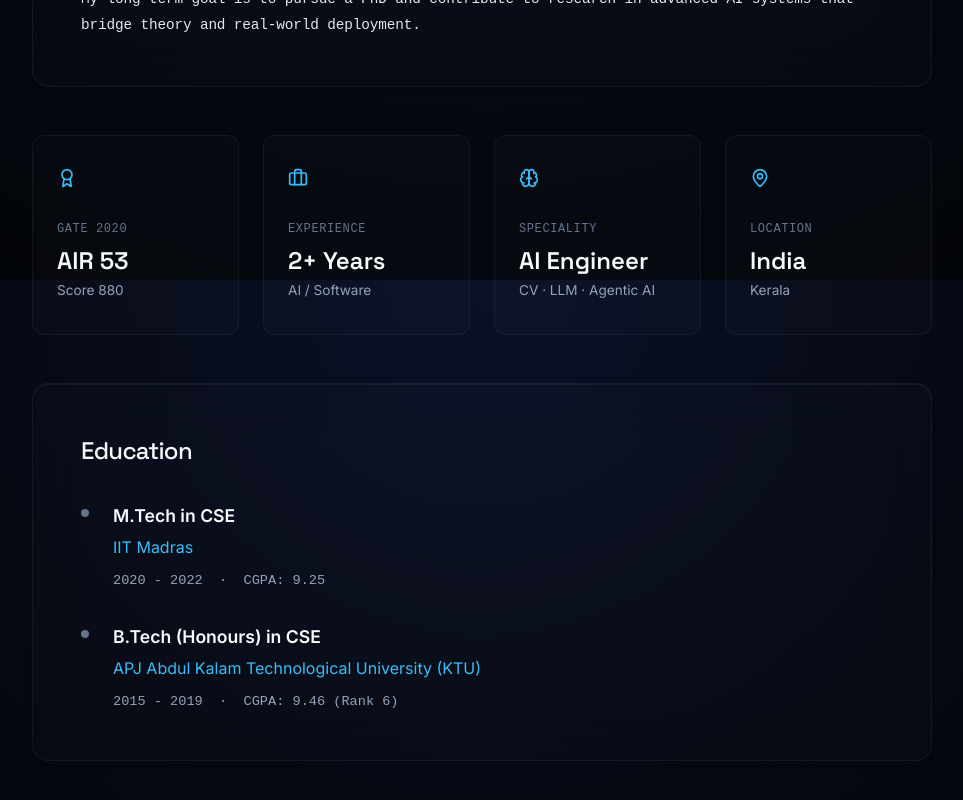
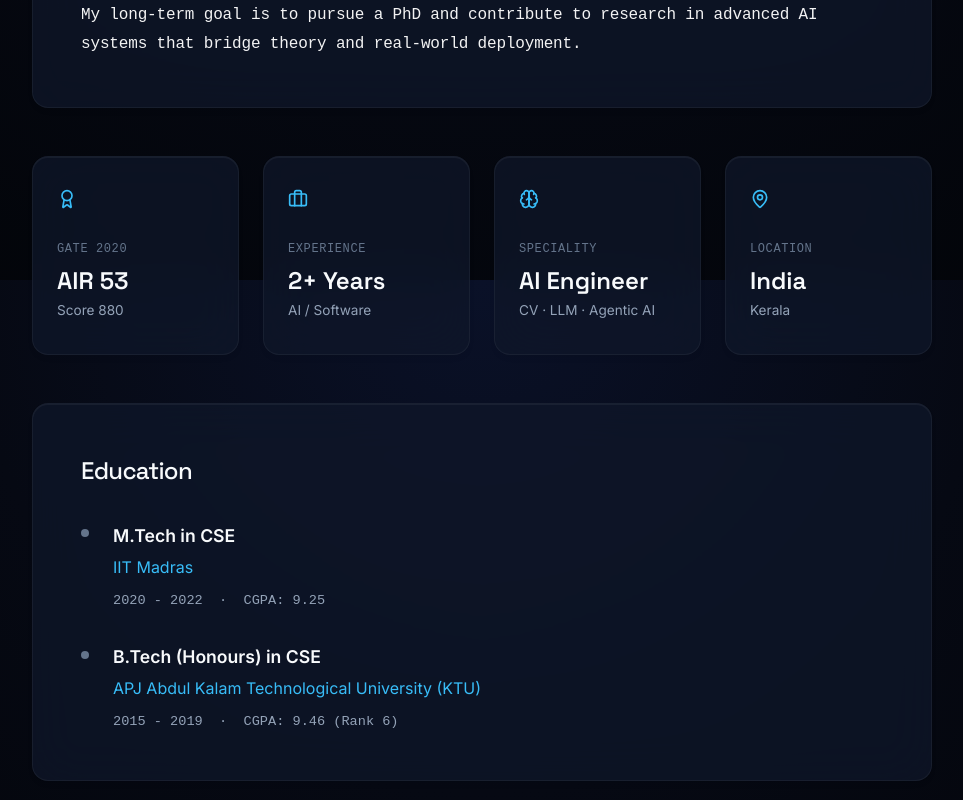
Before and after one commit to a-pt/portfolio, a React (Vite) app: page / in a window 1280 px wide. Shown: the part 1320-2120 px from the top of the page, without its empty margins (158-1121 px from the left). Built offline with nearby package versions, Linux system fonts and the light colour scheme.

Commit message:
fix asthetics for about section

```diff
--- a/src/components/About.jsx
+++ b/src/components/About.jsx
@@ -39,7 +39,7 @@ const About = ({ data }) => {
         {stats.map(({ icon, label, value, sub }, i) => (
           <motion.div
             key={label}
-            className="stat-card"
+            className="stat-card glass-card"
             initial={{ opacity: 0, y: 20 }}
             whileInView={{ opacity: 1, y: 0 }}
             transition={{ duration: 0.5, delay: i * 0.1, ease: [0.16, 1, 0.3, 1] }}
@@ -123,16 +123,15 @@ const About = ({ data }) => {
         .about-bio-card {
           padding: 3rem;
           margin-bottom: 3rem;
-          background: rgba(255, 255, 255, 0.015);
         }
 
         .about-text {
           font-family: var(--font-mono);
-          font-size: 0.9rem;
+          font-size: 1rem;
           color: #ffffff;
           line-height: 1.8;
           font-weight: 400;
-          opacity: 0.9;
+          opacity: 0.95;
           letter-spacing: -0.01em;
         }
 
@@ -147,9 +146,7 @@ const About = ({ data }) => {
           display: flex;
           flex-direction: column;
           padding: 2rem 1.5rem;
-          background: rgba(255, 255, 255, 0.015);
-          border: 1px solid rgba(255, 255, 255, 0.05);
-          border-radius: 12px;
+          border-radius: 16px;
           transition: all 0.3s ease;
         }
 
@@ -195,7 +192,6 @@ const About = ({ data }) => {
         .edu-card {
           padding: 3rem;
           margin-bottom: 4rem;
-          background: rgba(255, 255, 255, 0.015);
         }
 
         .card-heading {
@@ -271,7 +267,6 @@ const About = ({ data }) => {
           display: flex;
           flex-direction: column;
           gap: 1.5rem;
-          background: rgba(255, 255, 255, 0.015);
         }
 
         .highlight-icon-wrap {
--- a/src/styles/design-tokens.css
+++ b/src/styles/design-tokens.css
@@ -12,7 +12,7 @@
     --text-secondary: #94a3b8;
     --text-tertiary: #64748b;
 
-    --glass-bg: rgba(255, 255, 255, 0.015);
+    --glass-bg: rgba(15, 23, 42, 0.75);
     --glass-bg-hover: rgba(255, 255, 255, 0.03);
     --glass-border: rgba(255, 255, 255, 0.05);
     --glass-border-hover: rgba(56, 189, 248, 0.3);
```
